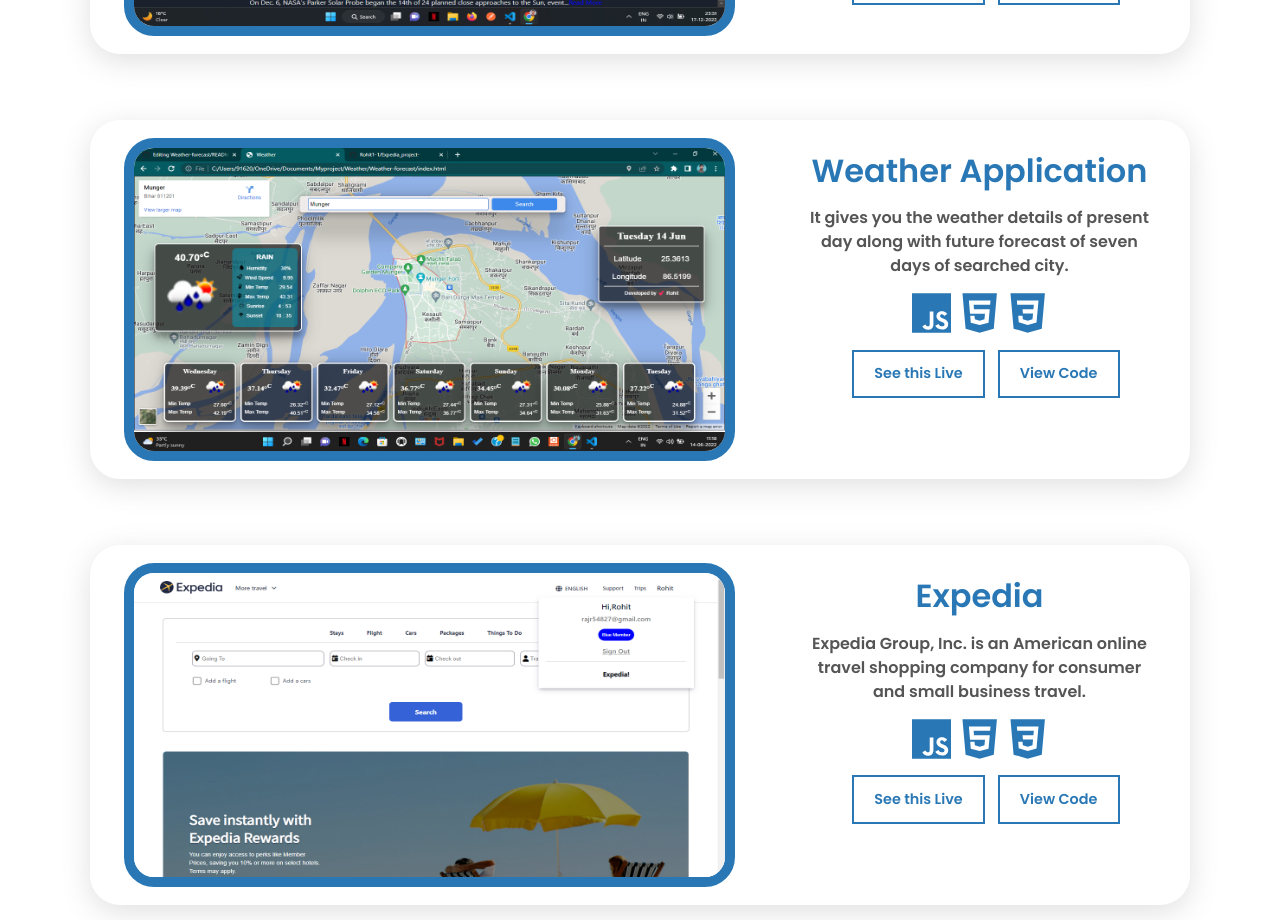
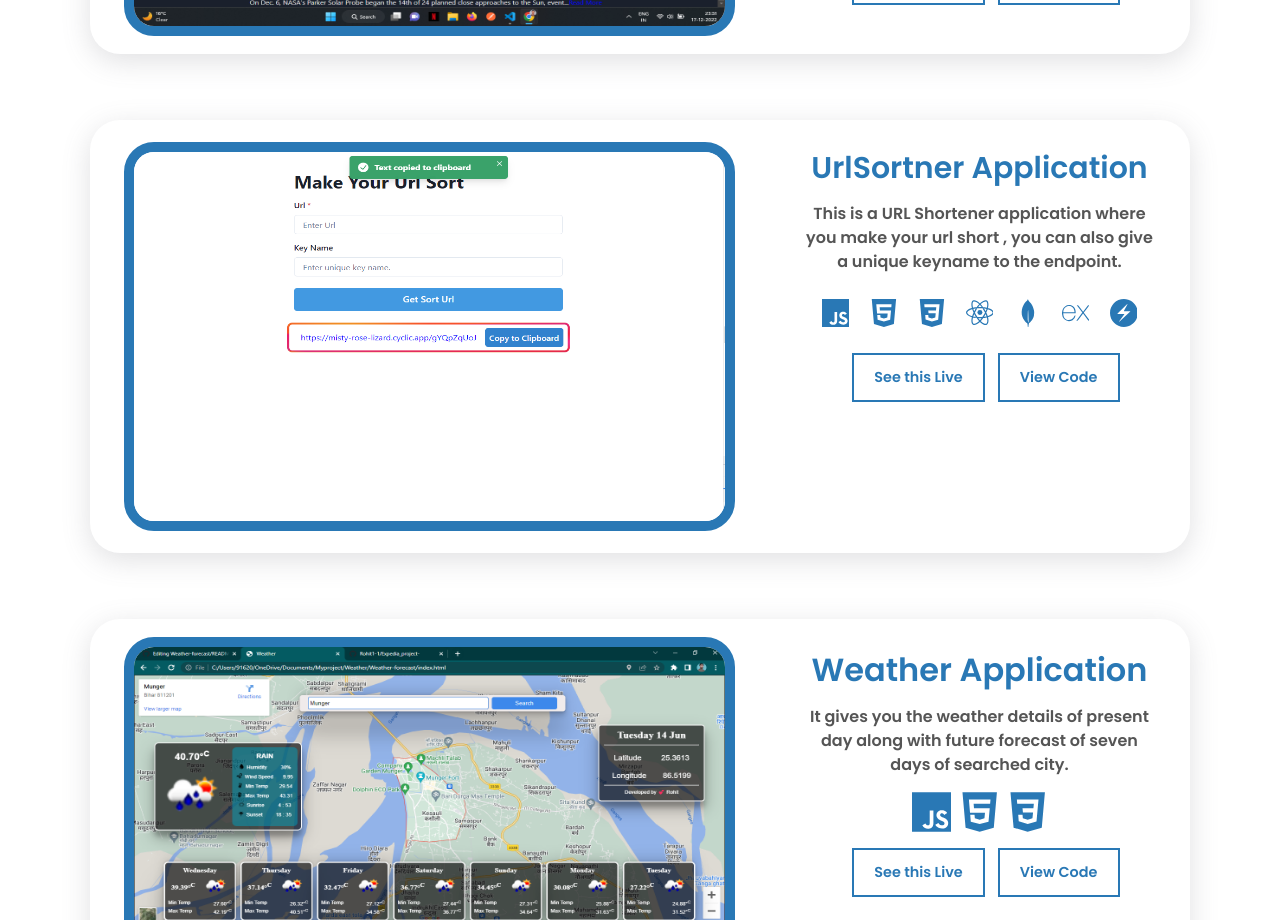
Before and after one commit to Rohit1-1/my__portfolio, a React (Create React App) app: page / in a window 1280 px wide. Shown: the part 3440-4360 px from the top of the page. Built offline with nearby package versions, Linux system fonts and the light colour scheme.

Commit message:
project added

```diff
--- a/src/Components/Projects/Projects.jsx
+++ b/src/Components/Projects/Projects.jsx
@@ -14,6 +14,7 @@
 import weather from "./Project_img/weather.png"
 import nine from "./Project_img/nine.png"
 import blog from "./Project_img/blog.png"
+import urlsort from "./Project_img/urlsort.png"
 import { Box, Image } from "@chakra-ui/react";
 export const Projects = () => {
   return (
@@ -123,6 +124,54 @@
           </Box>
         </Box>
 
+
+        <Box className="projects_container">
+          <Box className="project">
+            <Box className="project_videocontainer">
+              <Box >
+                <Image
+                  src={urlsort}
+                  alt=""
+                />
+              </Box>
+            </Box>
+            <Box className="project_information" >
+              <h2 style={{fontSize:"30px"}}>UrlSortner Application</h2>
+              <p>
+              This is a URL Shortener application where you make your url short , you can also give a unique keyname to the endpoint.
+              </p>
+              <Box>
+              <SiJavascript/>
+                <SiHtml5 />
+                <SiCss3/>
+                <GrReactjs/>
+                <SiMongodb/>
+                <SiExpress/>
+                <SiChakraui/>
+              </Box>
+              <Box>
+                <a
+                  href="https://urlsortner.vercel.app/"
+                  target="_blank"
+                  rel="noreferrer"
+                >
+                  <span type="button" className="btn btn--outline onbt">
+                    See this Live
+                  </span>
+                </a>
+                <a
+                  href="https://github.com/Rohit1-1/urlSortner_app"
+                  target="_blank"
+                  rel="noreferrer"
+                >
+                  <span type="button" className="btn btn--outline">
+                    View Code
+                  </span>
+                </a>
+              </Box>
+            </Box>
+          </Box>
+        </Box>
 
         {/* <Box className="projects_container">
           <Box className="project">
```
Also changed, not shown: src/Components/Projects/Project_img/urlsort.png (added).
